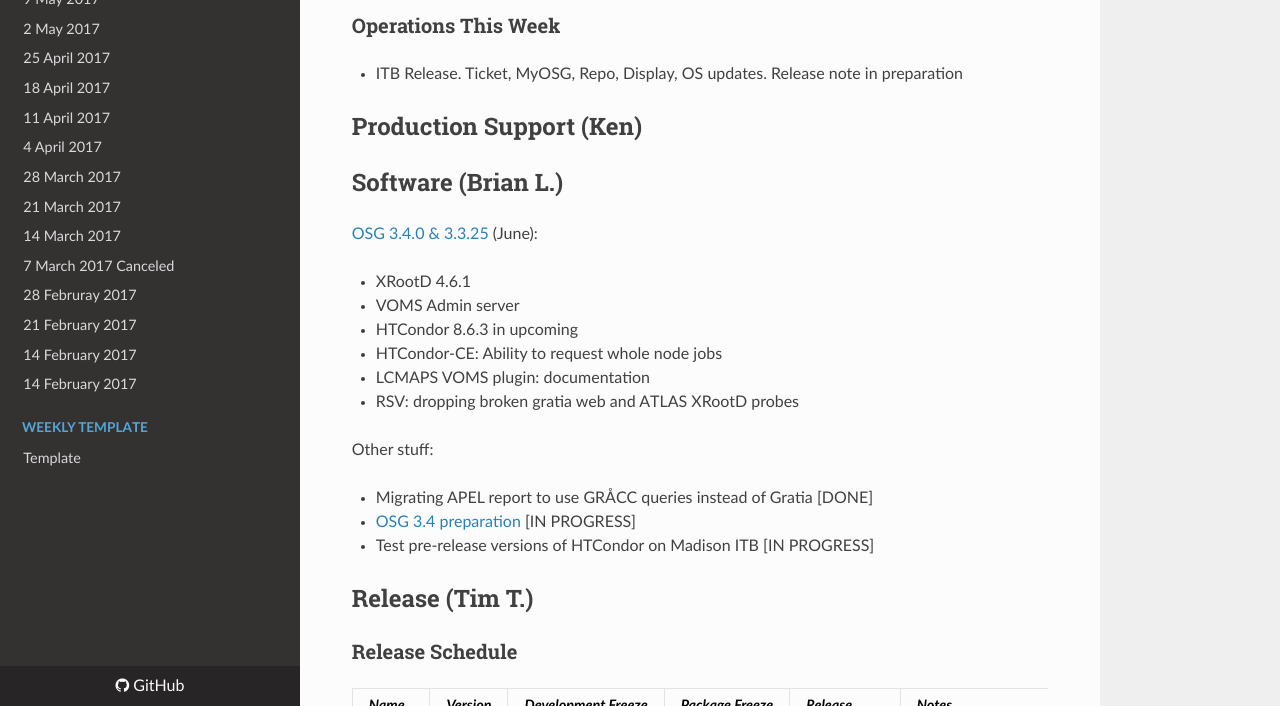
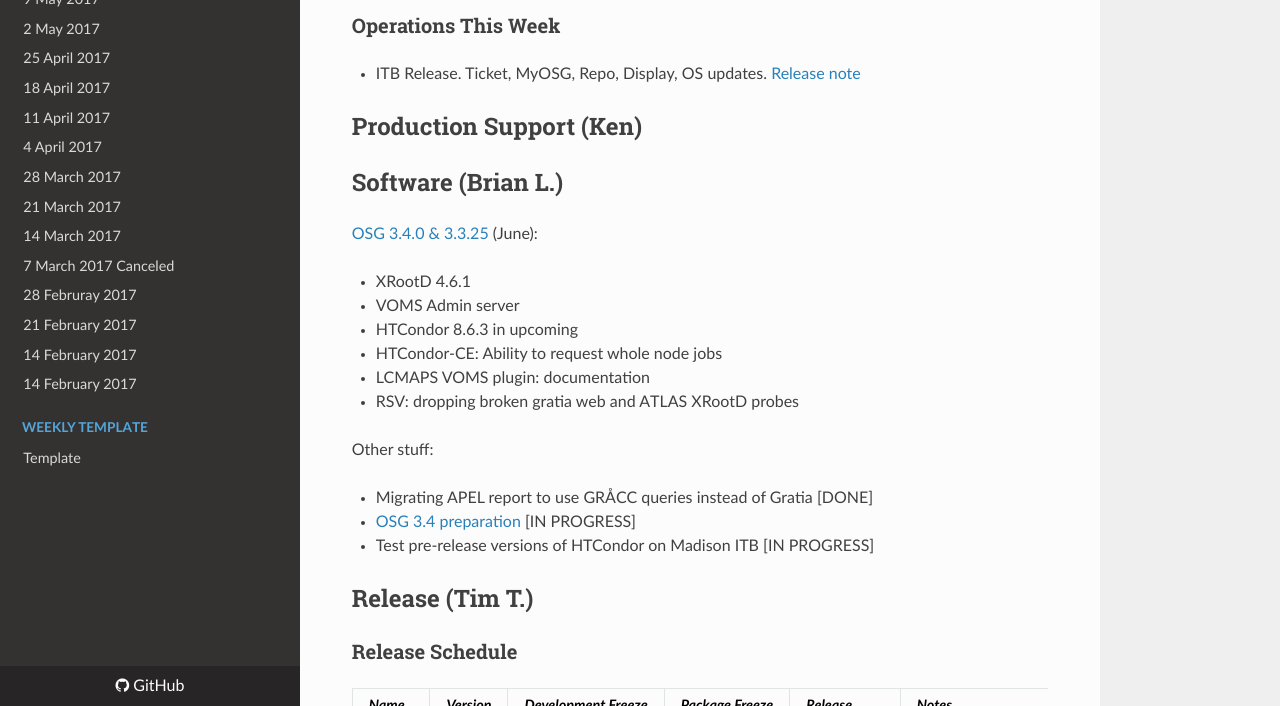
Before and after one commit to zsshah/production, an MkDocs documentation site: the page built from docs/WeeklyMinutes/16May2017.md, in a window 1280 px wide and 900 px high, scrolled down 1929 px, cut to the strip 194-900 px from the top of the window. Built offline with MkDocs 1.6.1, drawn with Linux system fonts in a browser that asks for light colours; nearby versions of some CDN libraries; old or Windows-style settings are respelled for this version of MkDocs.

Commit message:
Update 16May2017.md

```diff
--- a/docs/WeeklyMinutes/16May2017.md
+++ b/docs/WeeklyMinutes/16May2017.md
@@ -39,7 +39,7 @@
    * <img src="http://steige.grid.iu.edu/steige/15May2017.osg-flock.png" width='630' height='390'  /><br>
 
 ### Operations This Week
-  * ITB Release. Ticket, MyOSG, Repo, Display, OS updates. Release note in preparation
+  * ITB Release. Ticket, MyOSG, Repo, Display, OS updates. [Release note](http://osggoc.blogspot.com/2017/05/goc-service-update-tuesday-may-23rd-at.html)
 
 ## Production Support (Ken)
 
```
